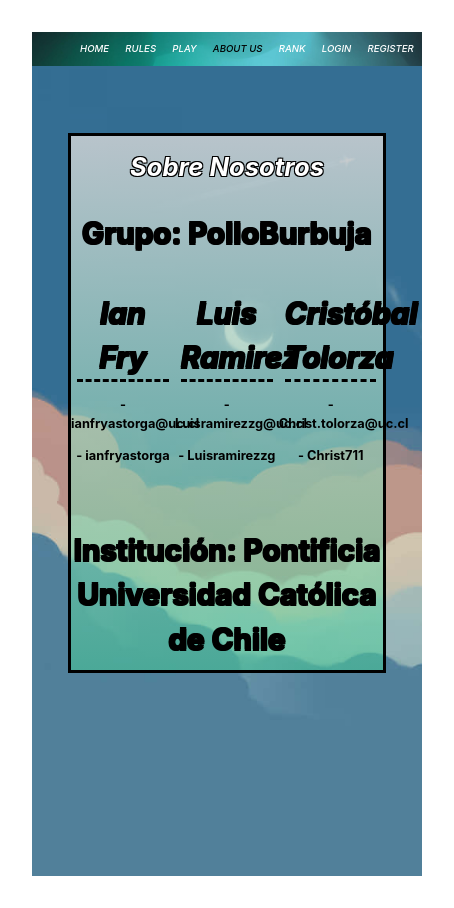
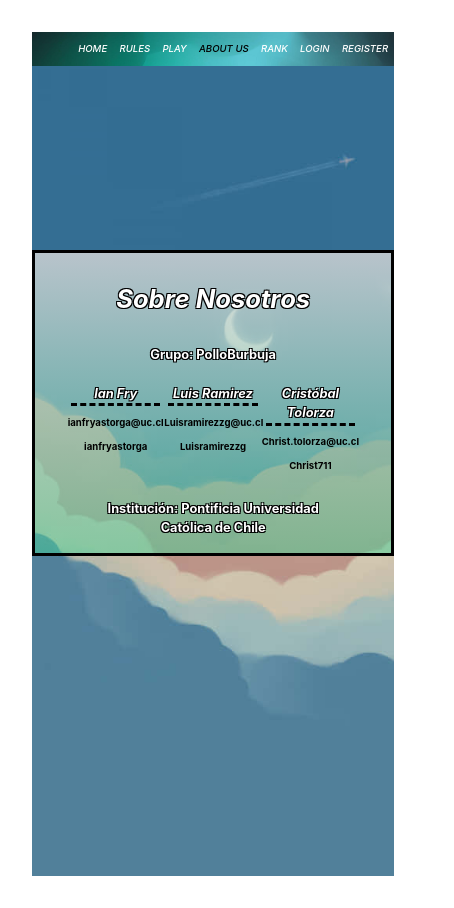
Before and after one commit to ianfryastorga/frontend-polloburbuja, a React (Vite) app in the folder polloburbuja/: page /aboutus in a window 390 px wide. Shown: the whole page, 454 px wide, since content can reach past the window. Built offline with nearby package versions, Linux system fonts and the light colour scheme.

Commit message:
arreglo about responsive

```diff
--- a/polloburbuja/src/game/about_us/aboutus.css
+++ b/polloburbuja/src/game/about_us/aboutus.css
@@ -1,49 +1,56 @@
 /* About Us */
 
 .container-aboutus {
-    margin: auto;
     border: solid black;
     background-image: linear-gradient(to top, rgba(69,209,150,0.5), rgba(217,217,217,0.8));
-    width: 80%;
-    height: 90%;
+    width: auto;
+    height: auto;
+    object-fit: contain;
+    padding-left: 2rem;
+    padding-right: 2rem;
 }
 
 .container-aboutus h1 {
     text-align: center;
+    margin: 2rem;
 }
 
 .container-aboutus h3 {
-    text-align:center;
-    font-weight:bold;
-    font-size: 3.5vh;
-    color: #000;
+    text-align: center;
+    font-weight: bold;
+    font-size: 4vh;
+    color: white;
+    margin: 1rem;
 }
 
 .aboutus-grid {
     display: grid;
     grid-template-columns: 33.3% 33.3% 33.3%;
-    height: 40%;
 }
 
 .container-grids h3 {
     border-bottom: dashed #000;
-    margin: 6%;
+    margin: 0.25rem;
     font-style: italic;
 }
 
 .container-grids p {
-    text-align:center;
-    font-weight:bold;
-    font-size : 3vh;
-    color:black;
+    text-align: center;
+    font-weight: bold;
+    font-size: 3vh;
+    color: black;
 }
 
 @media (max-width: 600px) {
     .container-aboutus{
+        width: auto;
         height: auto;
         font-size: 0.5rem;
     }
-    .container-grids p{
+    .container-aboutus h3 {
         font-size: 0.8rem;
     }
+    .container-grids p{
+        font-size: 0.6rem;
+    }
 }
--- a/polloburbuja/src/game/about_us/aboutus.jsx
+++ b/polloburbuja/src/game/about_us/aboutus.jsx
@@ -10,18 +10,18 @@
         <div class="aboutus-grid">
             <div class="container-grids">
               <h3>Ian Fry</h3>
-              <p> - ianfryastorga@uc.cl </p>
-              <p> - ianfryastorga </p>
+              <p> ianfryastorga@uc.cl </p>
+              <p> ianfryastorga </p>
             </div>
             <div class="container-grids">
               <h3> Luis Ramirez</h3>
-              <p> - Luisramirezzg@uc.cl </p>
-              <p> - Luisramirezzg </p>
+              <p> Luisramirezzg@uc.cl </p>
+              <p> Luisramirezzg </p>
             </div>
             <div class="container-grids">
               <h3>Cristóbal Tolorza</h3>
-              <p> - Christ.tolorza@uc.cl </p>
-              <p> - Christ711 </p>
+              <p> Christ.tolorza@uc.cl </p>
+              <p> Christ711</p>
             </div>
         </div>
         <h3> Institución: Pontificia Universidad Católica de Chile</h3>
--- a/polloburbuja/src/user/rank/rank.css
+++ b/polloburbuja/src/user/rank/rank.css
@@ -1,9 +1,11 @@
 .container-rank {
     border: solid #000;
-    background-image: linear-gradient(to top, rgba(69,209,150,0.5), rgba(217,217,217,0.5));
+    background-image: linear-gradient(to top, rgba(69,209,150,0.5), rgba(217,217,217,0.8));
     width: auto;
     height: auto;
     object-fit: contain;
+    padding-left: 1rem;
+    padding-right: 1rem;
 }
 
 .container-rank h1 {
@@ -21,7 +23,7 @@
 
 .grid-rank h3 {
     margin: 0;
-    color: #000;
+    color: white;
 }
 
 .grid-rank ol {
```
